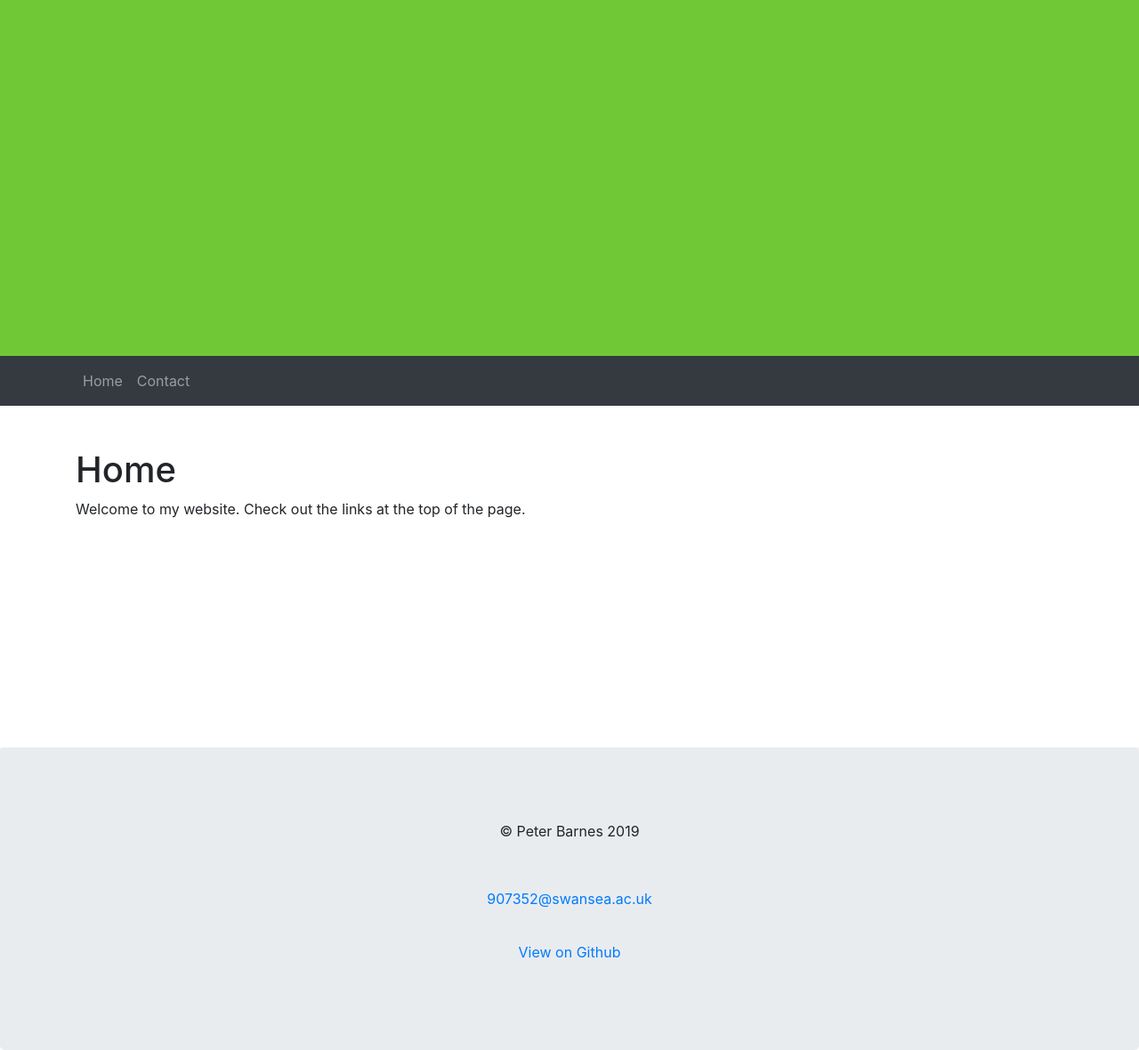
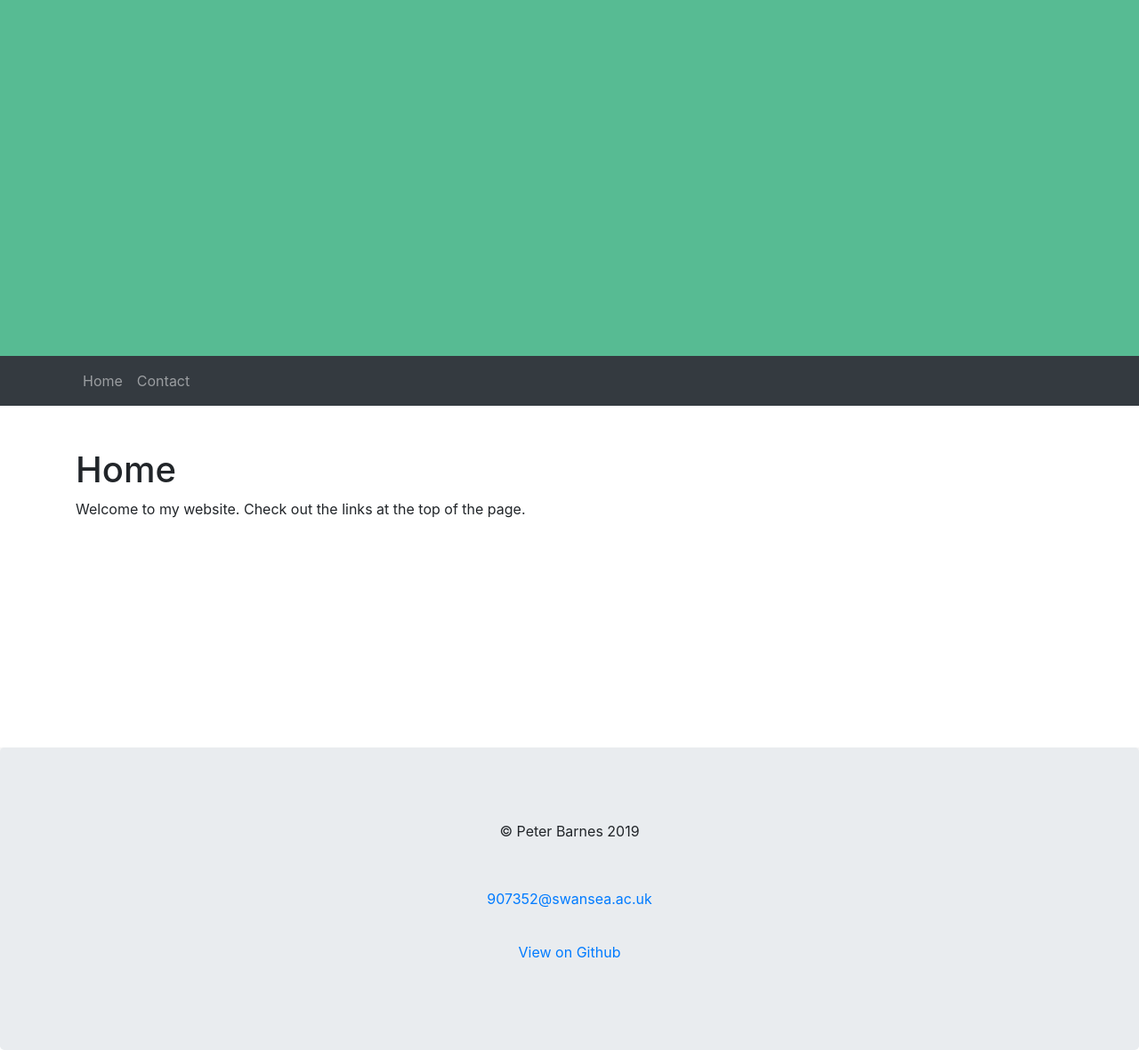
Before and after one commit to pe5er/mmindia.uk, a Jekyll site: the page built from index.md, in a window 1280 px wide. Shown: the whole page at 89% size. Built offline with Jekyll 4.4.1, drawn with Linux system fonts in a browser that asks for light colours; our own code applies the rules of GitHub Pages for plain Markdown files.

Commit message:
Update main.scss

```diff
--- a/assets/main.scss
+++ b/assets/main.scss
@@ -24,11 +24,9 @@ body {
 .header {
  margin-bottom:0;
  margin-top:0;
- background-size: 60%;
- background-position: center center;
  border-radius: 0 !important;
  background-repeat: no-repeat;
- background-color: #71C837;
+ background-color: #57BB93;
  color: white;;
  height: 400px;
 }
```
